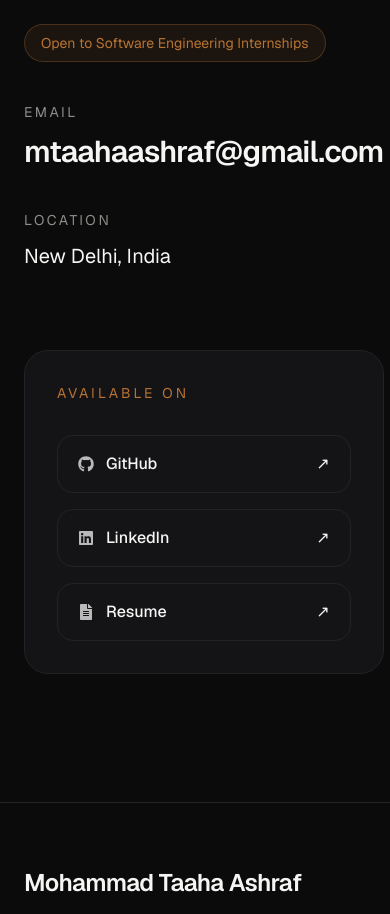
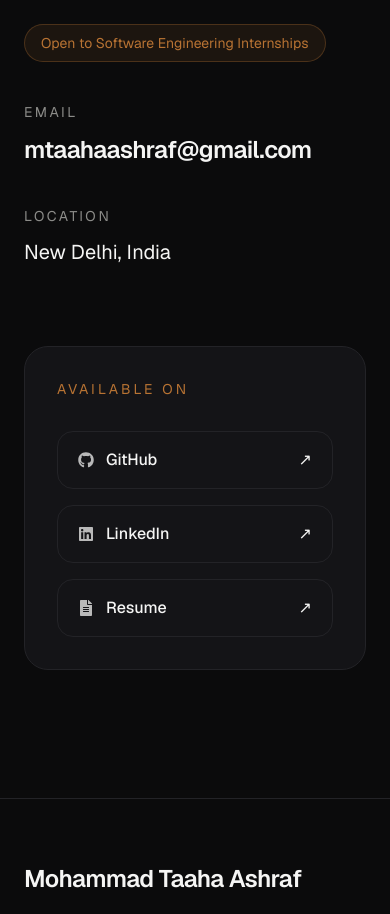
Before and after one commit to m-taaha/taaha-portfolio, a Next.js app: page / in a window 390 px wide. Shown: the part 10820-11734 px from the top of the page. Built offline with nearby package versions, Linux system fonts and the light colour scheme.

Commit message:
feat(contact): polish responsive contact section

```diff
--- a/app/components/sections/Contact/Contact.tsx
+++ b/app/components/sections/Contact/Contact.tsx
@@ -1,3 +1,5 @@
+"use client"
+import { motion } from "framer-motion";
 import { Container } from "@/app/components/ui/Container";
 import { SectionHeading } from "../../ui/SecionHeading";
 import { contact } from "@/app/config/contact";
@@ -15,11 +17,28 @@ export function Contact() {
           description={contact.description}
         />
 
-        <div className="mt-20 grid gap-20 lg:grid-cols-2 lg:items-start">
+        <motion.div
+          initial={{
+            opacity: 0,
+            y: 30,
+          }}
+          whileInView={{
+            opacity: 1,
+            y: 0,
+          }}
+          viewport={{
+            once: true,
+          }}
+          transition={{
+            duration: 0.7,
+            ease: [0.16, 1, 0.3, 1],
+          }}
+          className="mt-20 grid gap-20 lg:grid-cols-2 lg:items-start"
+        >
           <ContactContent />
 
           <ContactCard />
-        </div>
+        </motion.div>
       </Container>
     </section>
   );
--- a/app/components/sections/Contact/ContactContent.tsx
+++ b/app/components/sections/Contact/ContactContent.tsx
@@ -1,9 +1,25 @@
+"use client"
+import { motion } from "framer-motion";
 import { contact } from "@/app/config/contact";
 
 export function ContactContent() {
   return (
     <div className="space-y-10">
-      <div
+      <motion.div
+        initial={{
+          opacity: 0,
+          scale: 0.9,
+        }}
+        whileInView={{
+          opacity: 1,
+          scale: 1,
+        }}
+        viewport={{
+          once: true,
+        }}
+        transition={{
+          delay: 0.15,
+        }}
         className="
           inline-flex
           rounded-full
@@ -17,7 +33,7 @@ export function ContactContent() {
         "
       >
         {contact.availability}
-      </div>
+      </motion.div>
 
       <div className="space-y-10">
         <div>
@@ -37,11 +53,13 @@ export function ContactContent() {
             className="
              mt-3
 inline-block
-              text-3xl
+break-all
+text-2xl
 font-semibold
 tracking-tight
 transition-colors
 hover:text-brand-primary
+sm:text-3xl
             "
           >
             {contact.email}
--- a/app/components/sections/Contact/ContactLinks.tsx
+++ b/app/components/sections/Contact/ContactLinks.tsx
@@ -1,4 +1,6 @@
+"use client"
 import Link from "next/link";
+import { motion } from "framer-motion";
 
 import { FaGithub, FaLinkedin, FaFileAlt } from "react-icons/fa";
 
@@ -13,7 +15,8 @@ const icons = {
 export function ContactLinks() {
   return (
     <div className="space-y-4">
-      {contact.links.map((link) => (
+      {contact.links.map((link, index) => (
+        <motion.div>
           <Link
             key={link.label}
             href={link.href}
@@ -31,8 +34,10 @@ export function ContactLinks() {
 py-4
 transition-all
 duration-300
+hover:-translate-y-1
 hover:border-brand-primary/30
 hover:bg-surface-secondary
+hover:shadow-[0_12px_30px_rgba(209,139,53,.12)]
 "
           >
             <div className="flex items-center gap-3">
@@ -53,6 +58,7 @@ export function ContactLinks() {
               ↗
             </span>
           </Link>
+        </motion.div>
       ))}
     </div>
   );
--- a/app/config/contact.ts
+++ b/app/config/contact.ts
@@ -10,7 +10,7 @@ export interface ContactConfig {
   readonly availability: string;
   readonly email: string;
   readonly location: string;
-  readonly responseTime: string;
+  readonly responseTime?: string;
   readonly links: readonly ContactLink[];
 }
 
@@ -26,7 +26,7 @@ export const contact: ContactConfig = {
 
   location: "New Delhi, India",
 
-  responseTime: "Usually within 24 hours",
+
 
   links: [
     {
```
Lines whose indentation alone changed are shown as unchanged.
